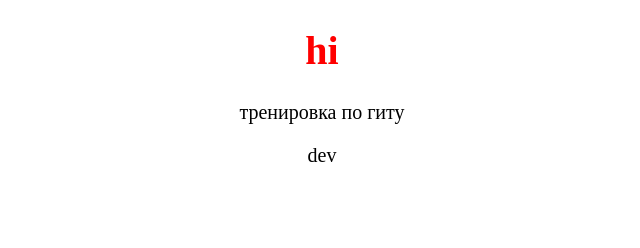
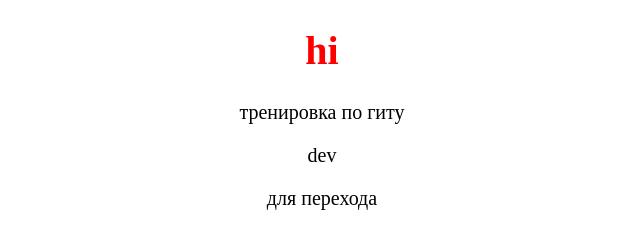
Before and after one commit to ReshetnikovDmitriy/Site_Shop, a plain HTML site: page index.html in a window 1280 px wide. Shown: the whole page, without its empty margins (318-958 px from the left). Drawn offline with Linux system fonts and the light colour scheme.

Commit message:
for master

```diff
--- a/index.html
+++ b/index.html
@@ -10,5 +10,6 @@
     <h1>hi</h1>
     <p>тренировка по гиту</p>
     <p>dev</p>
+    <p>для перехода</p>
 </body>
 </html>
```
